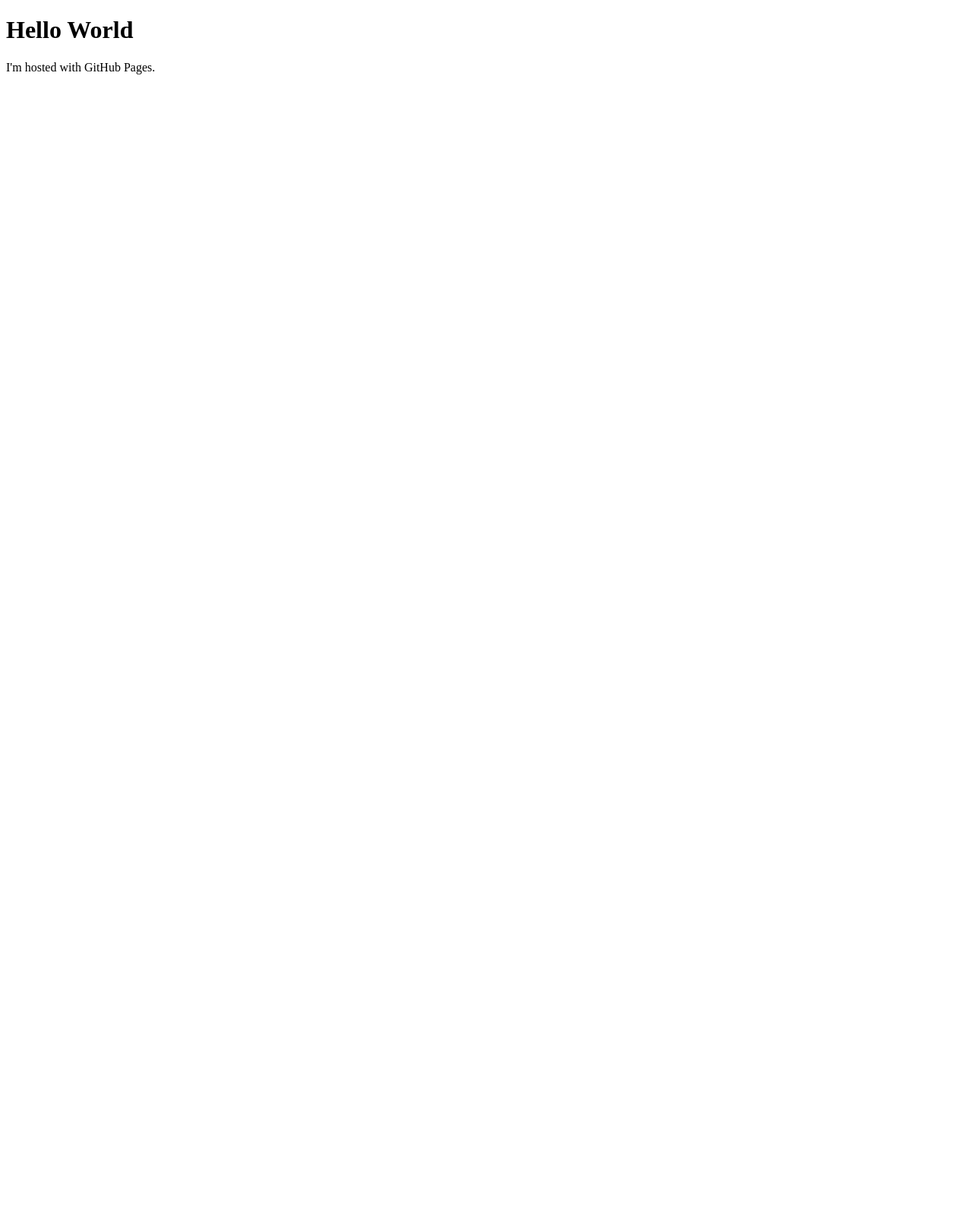
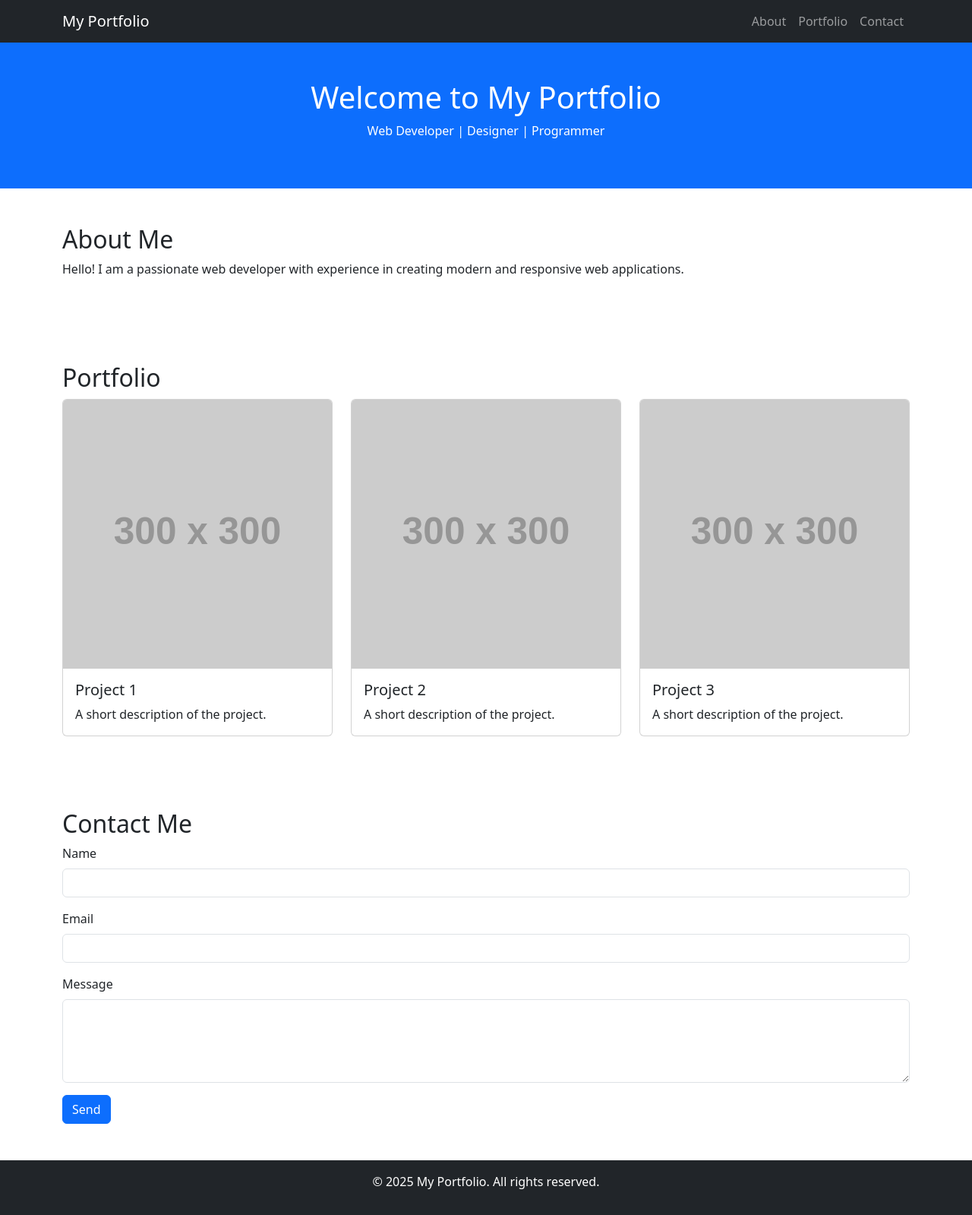
Before and after one commit to gpenaranda/gpenaranda.github.io, a plain HTML site: page index.html in a window 1280 px wide. Shown: the whole page at 76% size. Before the commit the page ends 800 px from the top, so only its background shows below. Drawn offline with nearby package versions, Linux system fonts and the light colour scheme; placeholder pictures from the web are drawn by us.

Commit message:
Update index.html

```diff
--- a/index.html
+++ b/index.html
@@ -1,7 +1,94 @@
 <!DOCTYPE html>
-<html>
+<html lang="en">
+<head>
+    <meta charset="UTF-8">
+    <meta name="viewport" content="width=device-width, initial-scale=1.0">
+    <title>Personal Portfolio</title>
+    <link href="https://cdn.jsdelivr.net/npm/bootstrap@5.3.0/dist/css/bootstrap.min.css" rel="stylesheet">
+</head>
 <body>
-<h1>Hello World</h1>
-<p>I'm hosted with GitHub Pages.</p>
+    <nav class="navbar navbar-expand-lg navbar-dark bg-dark">
+        <div class="container">
+            <a class="navbar-brand" href="#">My Portfolio</a>
+            <button class="navbar-toggler" type="button" data-bs-toggle="collapse" data-bs-target="#navbarNav">
+                <span class="navbar-toggler-icon"></span>
+            </button>
+            <div class="collapse navbar-collapse" id="navbarNav">
+                <ul class="navbar-nav ms-auto">
+                    <li class="nav-item"><a class="nav-link" href="#about">About</a></li>
+                    <li class="nav-item"><a class="nav-link" href="#portfolio">Portfolio</a></li>
+                    <li class="nav-item"><a class="nav-link" href="#contact">Contact</a></li>
+                </ul>
+            </div>
+        </div>
+    </nav>
+
+    <header class="bg-primary text-white text-center py-5">
+        <h1>Welcome to My Portfolio</h1>
+        <p>Web Developer | Designer | Programmer</p>
+    </header>
+
+    <section id="about" class="container py-5">
+        <h2>About Me</h2>
+        <p>Hello! I am a passionate web developer with experience in creating modern and responsive web applications.</p>
+    </section>
+
+    <section id="portfolio" class="container py-5">
+        <h2>Portfolio</h2>
+        <div class="row">
+            <div class="col-md-4">
+                <div class="card">
+                    <img src="https://via.placeholder.com/300" class="card-img-top" alt="Project 1">
+                    <div class="card-body">
+                        <h5 class="card-title">Project 1</h5>
+                        <p class="card-text">A short description of the project.</p>
+                    </div>
+                </div>
+            </div>
+            <div class="col-md-4">
+                <div class="card">
+                    <img src="https://via.placeholder.com/300" class="card-img-top" alt="Project 2">
+                    <div class="card-body">
+                        <h5 class="card-title">Project 2</h5>
+                        <p class="card-text">A short description of the project.</p>
+                    </div>
+                </div>
+            </div>
+            <div class="col-md-4">
+                <div class="card">
+                    <img src="https://via.placeholder.com/300" class="card-img-top" alt="Project 3">
+                    <div class="card-body">
+                        <h5 class="card-title">Project 3</h5>
+                        <p class="card-text">A short description of the project.</p>
+                    </div>
+                </div>
+            </div>
+        </div>
+    </section>
+
+    <section id="contact" class="container py-5">
+        <h2>Contact Me</h2>
+        <form>
+            <div class="mb-3">
+                <label class="form-label">Name</label>
+                <input type="text" class="form-control" required>
+            </div>
+            <div class="mb-3">
+                <label class="form-label">Email</label>
+                <input type="email" class="form-control" required>
+            </div>
+            <div class="mb-3">
+                <label class="form-label">Message</label>
+                <textarea class="form-control" rows="4" required></textarea>
+            </div>
+            <button type="submit" class="btn btn-primary">Send</button>
+        </form>
+    </section>
+
+    <footer class="bg-dark text-white text-center py-3">
+        <p>&copy; 2025 My Portfolio. All rights reserved.</p>
+    </footer>
+
+    <script src="https://cdn.jsdelivr.net/npm/bootstrap@5.3.0/dist/js/bootstrap.bundle.min.js"></script>
 </body>
 </html>
```
